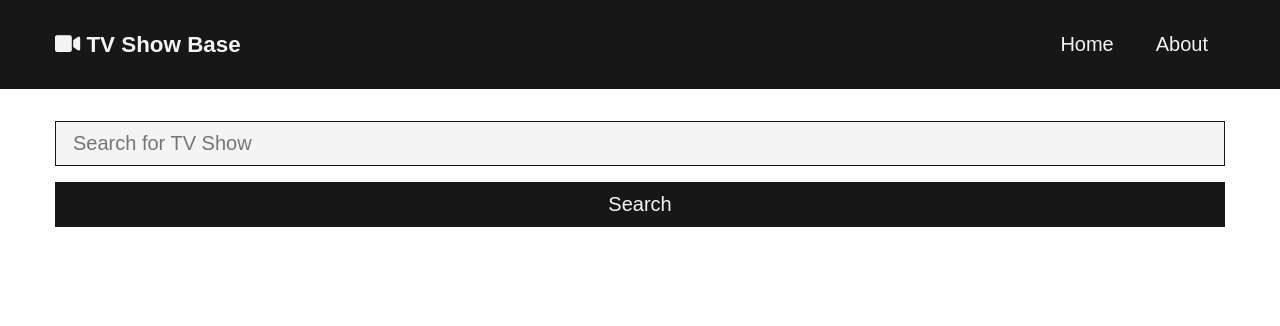
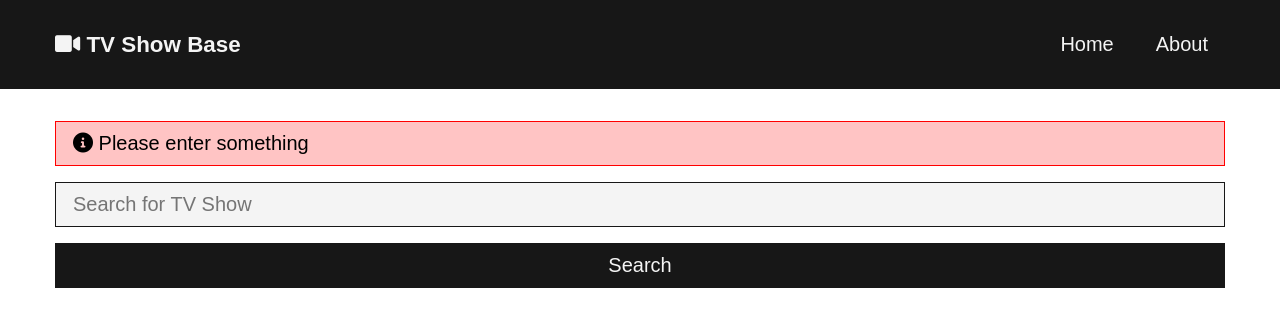
Before and after one commit to Topmewan/tv-base, a React (Create React App) app: page / in a window 1280 px wide. Shown: the top 326 px of the page. Built offline with nearby package versions, Linux system fonts and the light colour scheme.

Commit message:
final searchbar and create types

```diff
--- /dev/null
+++ b/src/components/Alert.js
@@ -0,0 +1,11 @@
+
+const Alert = ({type,message}) => {
+    return(
+        <div className={`alert alert-${type}`}>
+            <i className="fas fa-info-circle"></i> {message}
+        </div>
+    );
+};
+
+export default Alert
+;
--- a/src/components/SearchBar.js
+++ b/src/components/SearchBar.js
@@ -1,4 +1,5 @@
 import {useState} from "react";
+import Alert from "./Alert";
 
 
 function SearchBar() {
@@ -6,11 +7,10 @@
 
     const handleSearch = (e) => {
         e.preventDefault();
-
-
     }
     return (
         <div className="searchbar">
+            <Alert message="Please enter something" type="danger"/>
             <form className="searchbar__form">
                 <input
                     type="text"
--- /dev/null
+++ b/src/context/shows/showsContext.js
@@ -0,0 +1,5 @@
+import {createContext} from "react";
+
+const showsContext = createContext();
+
+export default showsContext;
--- a/src/index.css
+++ b/src/index.css
@@ -100,3 +100,27 @@
     border: 1px solid var(--second-color);
     box-shadow: 0 0 1px 1px rgba(60, 148, 139, 0.5);
 }
+
+/* Alert */
+.alert {
+    padding: 10px 17px;
+    font-size: 20px;
+    border: 1px solid var(--dark-color);
+    margin: 1rem 0;
+}
+
+.alert-warning {
+    background: #f8ffc4 ;
+    border:1px solid #ffee00 ;
+
+}
+.alert-danger {
+    background: #ffc4c4;
+    border:1px solid #ff0000;
+}
+
+.alert-info {
+    background:#d7eafe ;
+    border:1px solid #0523b7;
+
+}
```
Also changed, not shown: src/context/types.js (added, +8 -0 lines), src/context/alerts/AlertsState.js (added), src/context/alerts/alertsContext.js (added), src/context/alerts/alertsReducer.js (added), src/context/shows/ShowsState.js (added), src/context/shows/showsReducer.js (added).
